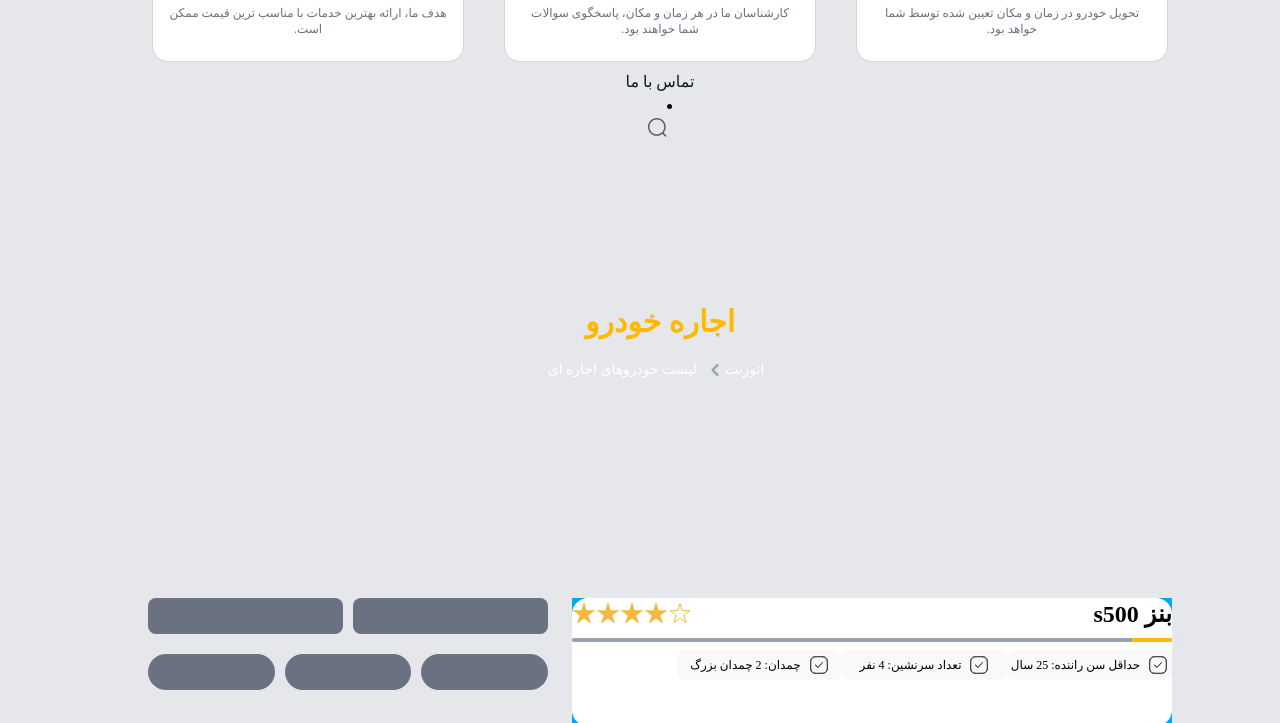
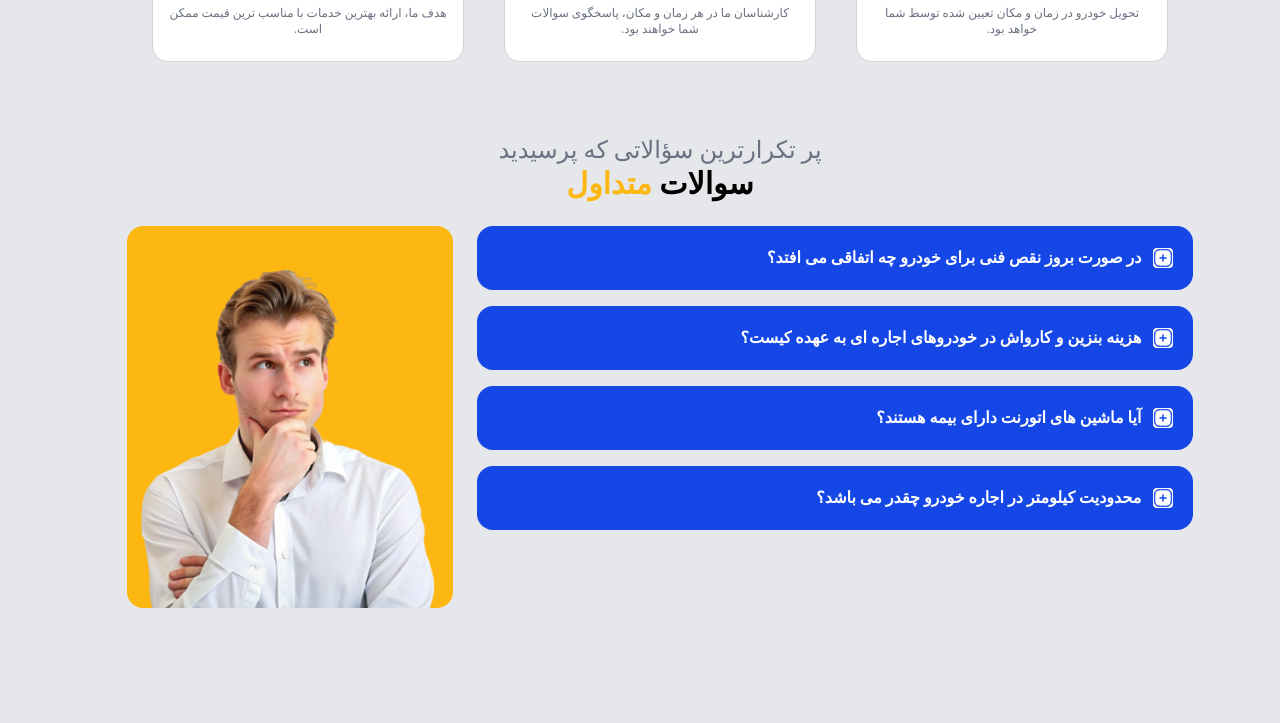
Before and after one commit to KiashaSilenT/Auto-Rent, a website built with Vite: page auto-rent/index.html in a window 1280 px wide. Shown: the part 1417-2140 px from the top of the page. Built offline with nearby package versions, Linux system fonts and the light colour scheme; grey boxes are pictures that could not be loaded; files whose address does not match are found by name.

Commit message:
Add Question Box

```diff
--- a/auto-rent/index.html
+++ b/auto-rent/index.html
@@ -531,6 +531,9 @@
       <!--End Of Car Brands -->
 
 
+      <!--  *********************************************  -->
+
+
       <!-- Main Section Why Auto-Rent -->
       <div
         class="w-10/12 mt-12 h-73 flex justify-center items-center flex-col bg-black mx-auto bg-[url('../images/why-auto.png')] rounded-2xl pt-6 bg-no-repeat bg-cover"
@@ -591,65 +594,152 @@
       </div>
       <!-- End Main Section Why Auto-Rent -->
 
+
+      <!--  *********************************************  -->
+
+
+      <!-- Questions -->
+      <div
+        class="mt-40 w-10/12 h-145 flex flex-col justify-center items-center gap-y-6"
+      >
+        <div class="w-fit">
+          <p class="text-2xl text-gray-500">پر تکرارترین سؤالاتی که پرسیدید</p>
+          <div class="text-3xl text-center">
+            <span class="text-black font-bold">سوالات</span>
+            <span class="text-Secondary font-bold">متداول</span>
+          </div>
+        </div>
+
+        <div class="w-full h-11/12 flex gap-6 justify-between items-start">
+          <div class="w-7/10 h-full">
+            <div id="accordion-card" data-accordion="collapse">
+              <h2 id="accordion-card-heading-1">
+                <button
+                  type="button"
+                  class="flex items-center justify-start text-right w-full p-5 rounded-2xl gap-3 bg-blue-700"
+                  data-accordion-target="#accordion-card-body-1"
+                  aria-expanded="true"
+                  aria-controls="accordion-card-body-1"
+                >
+                  <svg class="w-5 h-5 bg-white rounded">
+                    <use href="#plus-ico"></use>
+                  </svg>
+                  <span class="text-white font-bold"
+                    >در صورت بروز نقص فنی برای خودرو چه اتفاقی می افتد؟</span
+                  >
+                </button>
+              </h2>
+              <div
+                id="accordion-card-body-1"
+                class="hidden border-t-0 rounded-md border-default rounded-b-base bg-white"
+                aria-labelledby="accordion-card-heading-1"
               >
-            </li>
-            <li>
-              <a
-                href="#"
-                class="block py-2 px-3 md:p-0 text-gray-900 rounded-sm hover:bg-gray-100 md:hover:bg-transparent md:hover:text-blue-700 md:dark:hover:text-blue-500 dark:text-white dark:hover:bg-gray-700 dark:hover:text-white md:dark:hover:bg-transparent dark:border-gray-700"
-                >درباره ما</a
+                <div class="p-4 md:p-5 font-bold">
+                  <p>
+                    پس از بررسی کارشناسان ما و با توجه به متون قرارداد خسارت های
+                    وارده شده (با احتساب مالیات بر ارزش افزوده) از منبع مورد نظر
+                    دریافت خواهد شد
+                  </p>
+                </div>
+              </div>
+              <h2 id="accordion-card-heading-2" class="mt-4">
+                <button
+                  type="button"
+                  class="flex items-center justify-start text-right w-full p-5 rounded-2xl gap-3  bg-blue-700"
+                  data-accordion-target="#accordion-card-body-2"
+                  aria-expanded="true"
+                  aria-controls="accordion-card-body-2"
+                >
+                  <svg class="w-5 h-5 bg-white rounded">
+                    <use href="#plus-ico"></use>
+                  </svg>
+                  <span class="text-white font-bold"
+                    >هزینه بنزین و کارواش در خودروهای اجاره ای به عهده
+                    کیست؟</span
+                  >
+                </button>
+              </h2>
+              <div
+                id="accordion-card-body-2"
+                class="hidden border-t-0 rounded-md border-default rounded-b-base bg-white"
+                aria-labelledby="accordion-card-heading-2"
               >
-            </li>
-            <li>
-              <a
-                href="#"
-                class="block py-2 px-3 md:p-0 text-gray-900 rounded-sm hover:bg-gray-100 md:hover:bg-transparent md:hover:text-blue-700 md:dark:hover:text-blue-500 dark:text-white dark:hover:bg-gray-700 dark:hover:text-white md:dark:hover:bg-transparent dark:border-gray-700"
-                >تماس با ما</a
+                <div class="p-4 md:p-5 font-bold">
+                  <p>
+                    در زمان اجاره خودرو بدون راننده خودروها کارواش شده و با باک
+                    بنزین پر تحویل مشتریان عزیز می گردد. در زمان استرداد خودرو
+                    در صورتی که خودرو به کارواش نیاز داشته و یا خودرو دارای کسر
+                    سوخت باشد هزینه آن بر عهده مشتری می باشد.
+                  </p>
+                </div>
+              </div>
+              <h2 id="accordion-card-heading-3" class="mt-4">
+                <button
+                  type="button"
+                  class="flex items-center justify-start text-right w-full p-5 rounded-2xl gap-3  bg-blue-700"
+                  data-accordion-target="#accordion-card-body-3"
+                  aria-expanded="true"
+                  aria-controls="accordion-card-body-3"
+                >
+                  <svg class="w-5 h-5 bg-white rounded">
+                    <use href="#plus-ico"></use>
+                  </svg>
+                  <span class="text-white font-bold"
+                    >آیا ماشین های اتورنت دارای بیمه هستند؟</span
+                  >
+                </button>
+              </h2>
+              <div
+                id="accordion-card-body-3"
+                class="hidden border-t-0 rounded-md border-default rounded-b-base bg-white"
+                aria-labelledby="accordion-card-heading-3"
               >
-            </li>
-            <li>
-              <a
-                href="#"
-                class="block py-2 px-3 md:p-0 text-gray-900 rounded-sm hover:bg-gray-100 md:hover:bg-transparent md:hover:text-blue-700 md:dark:hover:text-blue-500 dark:text-white dark:hover:bg-gray-700 dark:hover:text-white md:dark:hover:bg-transparent dark:border-gray-700"
+                <div class="p-4 md:p-5 font-bold">
+                  <p>تمامی خودرو ها دارای بیمه نامه ی شخص ثالث می باشند</p>
+                </div>
+              </div>
+              <h2 id="accordion-card-heading-4" class="mt-4">
+                <button
+                  type="button"
+                  class="flex items-center justify-start text-right w-full p-5 rounded-2xl gap-3  bg-blue-700"
+                  data-accordion-target="#accordion-card-body-4"
+                  aria-expanded="true"
+                  aria-controls="accordion-card-body-4"
+                >
+                  <svg class="w-5 h-5 bg-white rounded">
+                    <use href="#plus-ico"></use>
+                  </svg>
+                  <span class="text-white font-bold"
+                    >محدودیت کیلومتر در اجاره خودرو چقدر می باشد؟</span
+                  >
+                </button>
+              </h2>
+              <div
+                id="accordion-card-body-4"
+                class="hidden border-t-0 rounded-md border-default rounded-b-base bg-white"
+                aria-labelledby="accordion-card-heading-4"
               >
-                <svg class="size-6">
-                  <use href="#search"></use>
-                </svg>
-              </a>
-            </li>
-          </ul>
+                <div class="p-4 md:p-5 font-bold">
+                  <p>
+                    به ازای هر ساعت نرخ عادی 20 کیلیومتر در نظر گرفته شده چنانچه
+                    بیش از مدت زمان اجاره باشد و مسافت طی شده بیش از حد مجاز
+                    باشد هزینه آن بر عهده مشتری خواهد بود
+                  </p>
+                </div>
+              </div>
+            </div>
+          </div>
+          <!--Left Photo -->
+          <div class="w-85 rounded-2xl overflow-hidden">
+            <img src="./images/gentelman-FAQ.png" alt="person-FAQ" />
+          </div>
         </div>
       </div>
-    </nav>
-    <div
-      class="w-full h-100 bg-hero flex justify-center items-center flex-col gap-y-3 relative top-0 inset-0"
-    >
-    <div class="w-fit h-fit mx-auto text-center space-y-5">
-      <h1 class="text-3xl font-bold text-amber-400">اجاره خودرو</h1>
+      <!-- End Questions -->
 
 
-<nav class="flex" aria-label="Breadcrumb">
-  <ol class="inline-flex items-center space-x-1 md:space-x-2 text-white rtl:space-x-reverse">
-    <li class="inline-flex items-center">
-      <a href="#" class="inline-flex items-center text-sm text-white font-medium  hover:text-blue-600 dark:text-gray-400 dark:hover:text-white">
+      <!--  *********************************************  -->
 
-        اتورنت
-      </a>
-    </li>
-    <li>
-      <div class="flex items-center">
-        <svg class="rtl:rotate-180 w-3 h-3 text-gray-400 mx-1" aria-hidden="true" xmlns="http://www.w3.org/2000/svg" fill="none" viewBox="0 0 6 10">
-          <path stroke="currentColor" stroke-linecap="round" stroke-linejoin="round" stroke-width="2" d="m1 9 4-4-4-4"/>
-        </svg>
-        <a href="#" class="ms-1 text-sm font-medium text-white hover:text-blue-600 md:ms-2 dark:text-gray-400 dark:hover:text-white">لیست خودروهای اجاره ای</a>
-      </div>
-    </li>
-
-  </ol>
-</nav>
-
-    </div>
-  </div>
 
   <main class="w-8/10 h-700  mx-auto mt-14 gap-x-6 flex justify-between items-start">
     <section class="w-6/10 h-full bg-sky-500 flex flex-col justify-start items-center">
```
